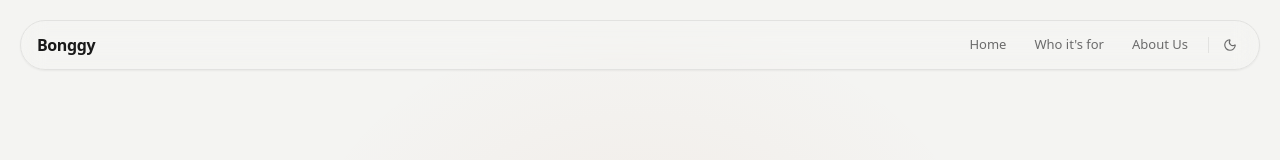
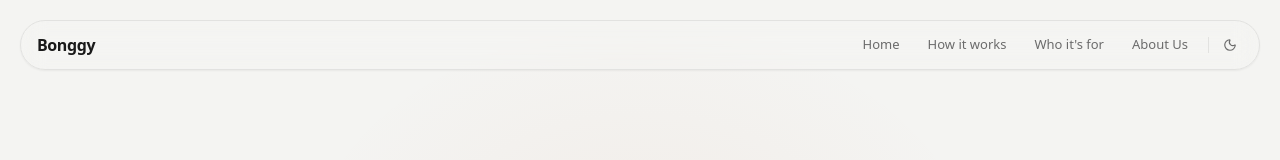
Before and after one commit to heybonggy/Bonggy-Website-Nithin, a React (Vite) app: page / in a window 1280 px wide. Shown: the top 160 px of the page. Built offline with nearby package versions, Linux system fonts and the light colour scheme.

Commit message:
Add How it works link to nav

```diff
--- a/src/pages/Landing.tsx
+++ b/src/pages/Landing.tsx
@@ -57,6 +57,7 @@ function FloatingControls() {
       {/* Desktop nav */}
       <div className="hidden md:flex items-center gap-1">
         <a href="#" className="text-[13px] text-bonggy-text-secondary hover:text-bonggy-text-primary transition-colors px-3 py-1.5 rounded-md hover:bg-bonggy-bg">Home</a>
+        <a href="#how-it-works" className="text-[13px] text-bonggy-text-secondary hover:text-bonggy-text-primary transition-colors px-3 py-1.5 rounded-md hover:bg-bonggy-bg">How it works</a>
         <a href="#who-its-for" className="text-[13px] text-bonggy-text-secondary hover:text-bonggy-text-primary transition-colors px-3 py-1.5 rounded-md hover:bg-bonggy-bg">Who it's for</a>
         <a href="#cta" className="text-[13px] text-bonggy-text-secondary hover:text-bonggy-text-primary transition-colors px-3 py-1.5 rounded-md hover:bg-bonggy-bg">About Us</a>
         <div className="w-px h-4 bg-bonggy-border mx-1" />
@@ -83,6 +84,7 @@ function FloatingControls() {
           <div className="flex flex-col gap-1 mt-6 px-4">
             <p className="px-3 mb-2 text-[11px] font-medium text-bonggy-text-tertiary uppercase tracking-wider">Menu</p>
             <a href="#" onClick={() => setMobileOpen(false)} className="text-[14px] text-bonggy-text-secondary hover:text-bonggy-text-primary transition-colors px-3 py-2.5 rounded-lg hover:bg-bonggy-bg">Home</a>
+            <a href="#how-it-works" onClick={() => setMobileOpen(false)} className="text-[14px] text-bonggy-text-secondary hover:text-bonggy-text-primary transition-colors px-3 py-2.5 rounded-lg hover:bg-bonggy-bg">How it works</a>
             <a href="#who-its-for" onClick={() => setMobileOpen(false)} className="text-[14px] text-bonggy-text-secondary hover:text-bonggy-text-primary transition-colors px-3 py-2.5 rounded-lg hover:bg-bonggy-bg">Who it's for</a>
             <a href="#cta" onClick={() => setMobileOpen(false)} className="text-[14px] text-bonggy-text-secondary hover:text-bonggy-text-primary transition-colors px-3 py-2.5 rounded-lg hover:bg-bonggy-bg">About Us</a>
             <div className="h-px bg-bonggy-border my-2" />
--- a/src/pages/WhoItsFor.tsx
+++ b/src/pages/WhoItsFor.tsx
@@ -45,6 +45,7 @@ function FloatingControls() {
       {/* Desktop nav */}
       <div className="hidden md:flex items-center gap-1">
         <Link to="/" className="text-[13px] text-bonggy-text-secondary hover:text-bonggy-text-primary transition-colors px-3 py-1.5 rounded-md hover:bg-bonggy-bg">Home</Link>
+        <Link to="/#how-it-works" className="text-[13px] text-bonggy-text-secondary hover:text-bonggy-text-primary transition-colors px-3 py-1.5 rounded-md hover:bg-bonggy-bg">How it works</Link>
         <Link to="/who-its-for" className="text-[13px] text-bonggy-text-primary font-medium transition-colors px-3 py-1.5 rounded-md bg-bonggy-bg">Who it's for</Link>
         <Link to="/#cta" className="text-[13px] text-bonggy-text-secondary hover:text-bonggy-text-primary transition-colors px-3 py-1.5 rounded-md hover:bg-bonggy-bg">About Us</Link>
         <div className="w-px h-4 bg-bonggy-border mx-1" />
@@ -71,6 +72,7 @@ function FloatingControls() {
           <div className="flex flex-col gap-1 mt-6 px-4">
             <p className="px-3 mb-2 text-[11px] font-medium text-bonggy-text-tertiary uppercase tracking-wider">Menu</p>
             <Link to="/" onClick={() => setMobileOpen(false)} className="text-[14px] text-bonggy-text-secondary hover:text-bonggy-text-primary transition-colors px-3 py-2.5 rounded-lg hover:bg-bonggy-bg">Home</Link>
+            <Link to="/#how-it-works" onClick={() => setMobileOpen(false)} className="text-[14px] text-bonggy-text-secondary hover:text-bonggy-text-primary transition-colors px-3 py-2.5 rounded-lg hover:bg-bonggy-bg">How it works</Link>
             <Link to="/who-its-for" onClick={() => setMobileOpen(false)} className="text-[14px] text-bonggy-text-secondary hover:text-bonggy-text-primary transition-colors px-3 py-2.5 rounded-lg hover:bg-bonggy-bg">Who it's for</Link>
             <Link to="/#cta" onClick={() => setMobileOpen(false)} className="text-[14px] text-bonggy-text-secondary hover:text-bonggy-text-primary transition-colors px-3 py-2.5 rounded-lg hover:bg-bonggy-bg">About Us</Link>
             <div className="h-px bg-bonggy-border my-2" />
```
